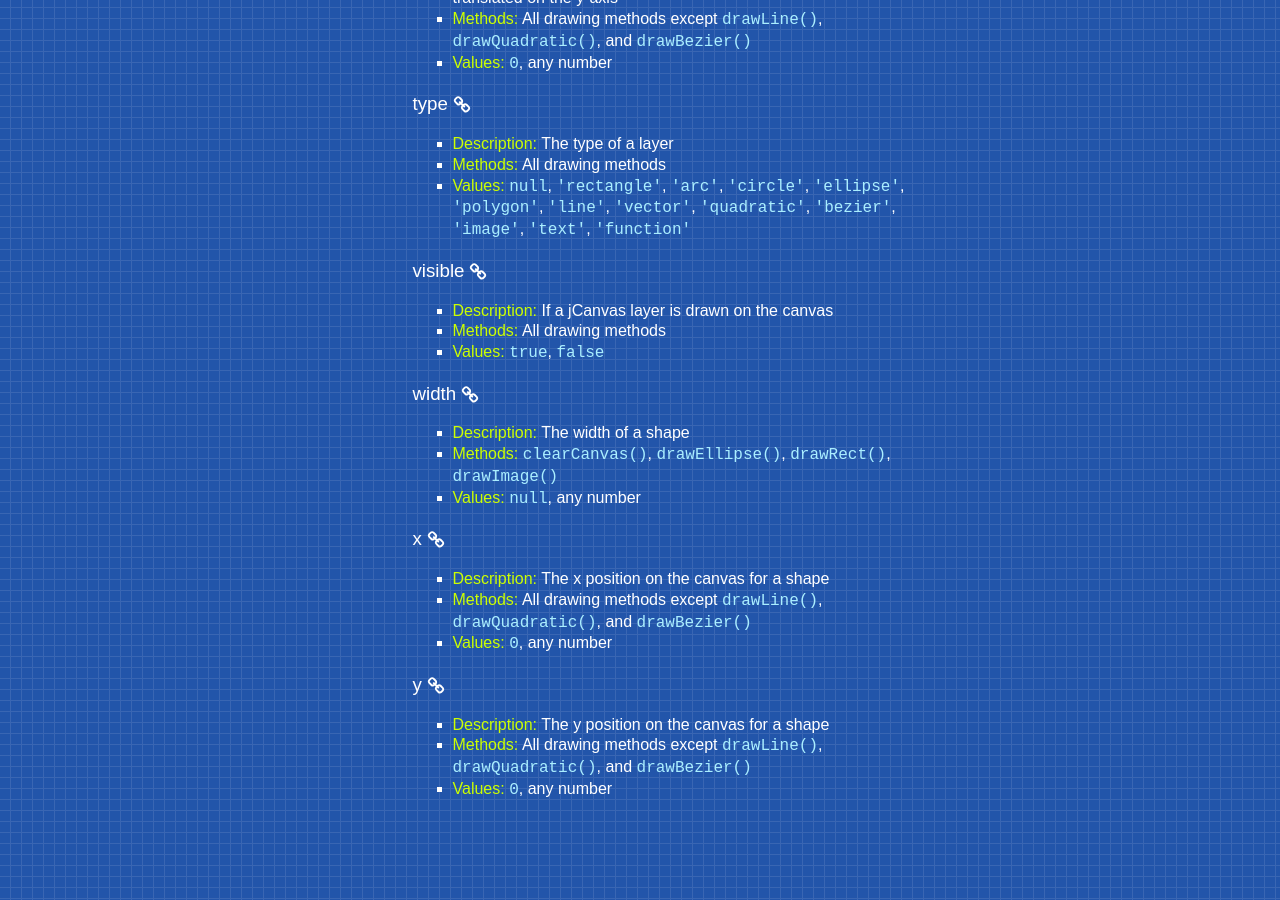
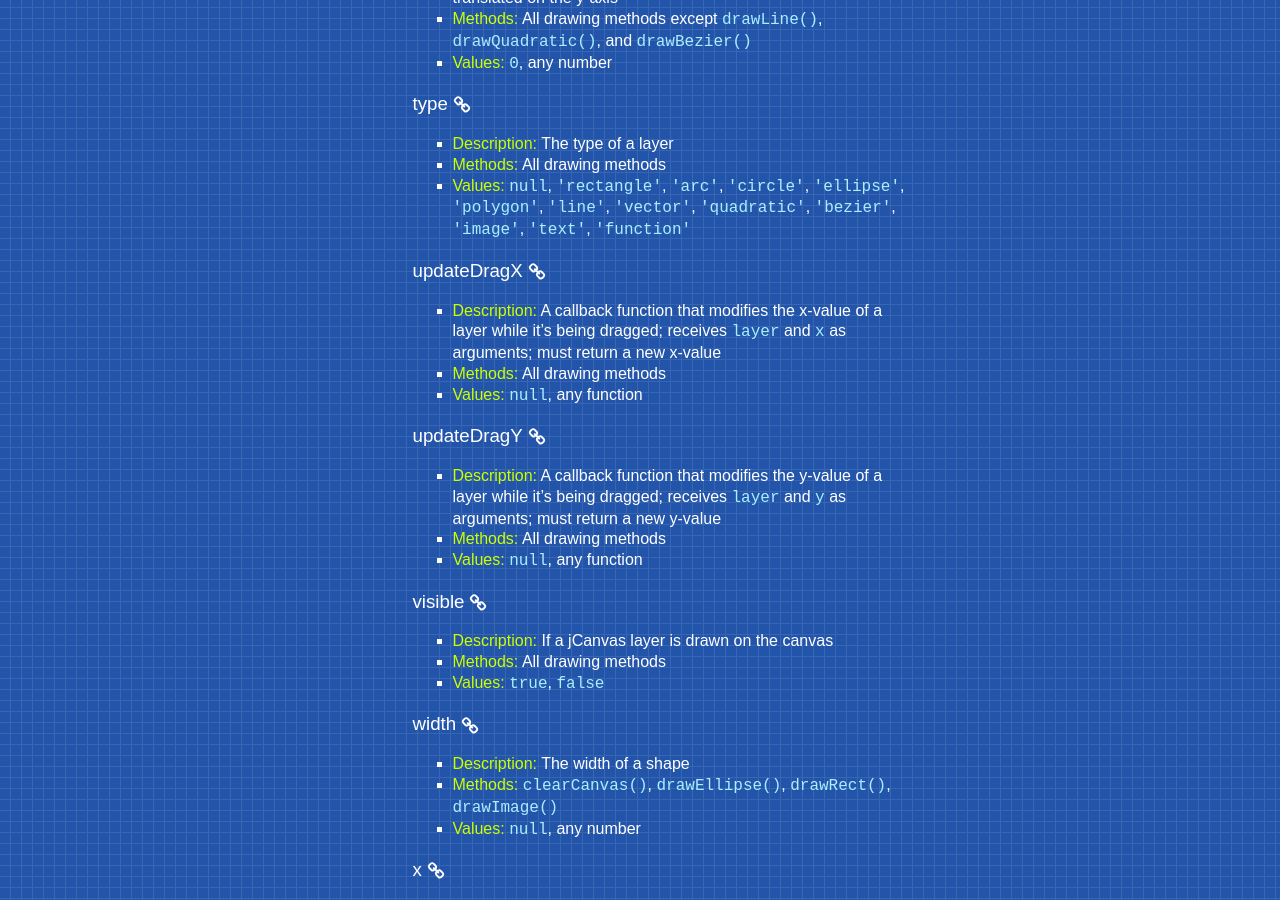
Before and after one commit to caleb531/jcanvas-website, a Jekyll site: the page built from _core_docs/properties.md, in a window 1280 px wide and 900 px high, scrolled down 10629 px. Built offline with Jekyll 4.4.1, drawn with Linux system fonts in a browser that asks for light colours; some web fonts are replaced; a script that is not in the unit is left out; comment, search, counter and statistics services are not loaded.

Commit message:
Add updateDragX/updateDragY to property docs

```diff
--- a/_core_docs/properties.md
+++ b/_core_docs/properties.md
@@ -466,6 +466,18 @@ These are descriptions of every jCanvas property, their supported methods, and t
   - **Methods:** All drawing methods
   - **Values:** `null`, `'rectangle'`, `'arc'`, `'circle'`, `'ellipse'`, `'polygon'`, `'line'`, `'vector'`, `'quadratic'`, `'bezier'`, `'image'`, `'text'`, `'function'`
 
+### updateDragX
+
+  - **Description:** A callback function that modifies the x-value of a layer while it's being dragged; receives `layer` and `x` as arguments; must return a new x-value
+  - **Methods:** All drawing methods
+  - **Values:** `null`, any function
+
+### updateDragY
+
+  - **Description:** A callback function that modifies the y-value of a layer while it's being dragged; receives `layer` and `y` as arguments; must return a new y-value
+  - **Methods:** All drawing methods
+  - **Values:** `null`, any function
+
 ### visible
 
   - **Description:** If a jCanvas layer is drawn on the canvas
```
